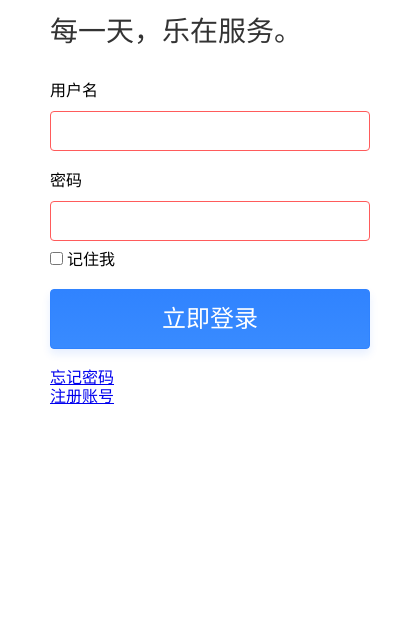
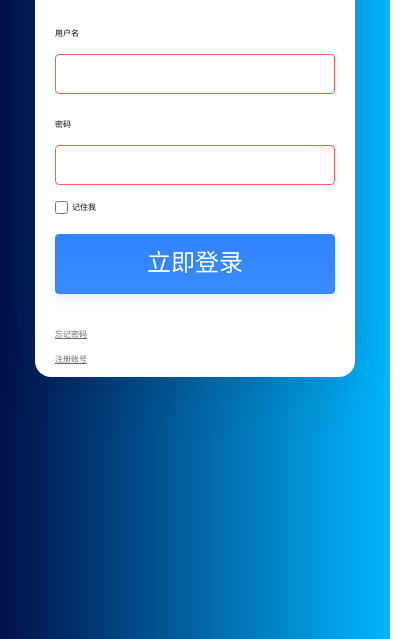
Before and after one commit to tomtiao/threemen-frontend, a plain HTML site: page login/index.html in a window 390 px wide. Shown: the part 205-844 px from the top of the page, 420 px wide, since content can reach past the window. Drawn offline with Linux system fonts and the light colour scheme.

Commit message:
login / register panel oveerhaul

```diff
--- a/login/index.html
+++ b/login/index.html
@@ -11,27 +11,36 @@
 </head>
 
 <body>
+    <div class="wrapper">
         <a href="/" class="logo">
             <img class="logo_img" src="/static/img/three_man.png" alt="Three men">
         </a>
+        <div class="card">
+            <div class="slider_wrapper">
                 <div class="side_slider"></div>
+            </div>
             <div class="login_panel">
                 <h1 class="page_title">欢迎登录平台</h1>
                 <h2 class="page_second_title">每一天，乐在服务。</h2>
                 <form method="POST" class="form">
                     <label for="account" class="account_label label">用户名
-                <input class="account_input input" type="text" name="account" id="account" autocomplete="username" required>
+                        <input class="account_input input" type="text" name="account" id="account" autocomplete="username"
+                            required>
                     </label>
                     <label for="password" class="password_label label">密码
                         <input class="password_input input" type="password" name="password" id="password"
                             autocomplete="current-password" required>
                     </label>
+                    <div class="autologin">
                         <input type="checkbox" id="autologin">
                         <label class="autologin_label" for="autologin">记住我</label>
+                    </div>
                     <button type="submit" class="submit_btn">立即登录</button>
+                </form>
                 <a href="#" class="forget">忘记密码</a>
-        </form>
-        <a href="/register">注册账号</a>
+                <a href="/register" class="register_link">注册账号</a>
+            </div>
+        </div>
     </div>
     <script src="slider.js"></script>
     <script src="login.js"></script>
--- a/login/login.css
+++ b/login/login.css
@@ -1,5 +1,15 @@
 body {
+    height: 100%;
     min-width: 320px;
+    background: linear-gradient(90deg,#021048,#02B6FD);
+}
+
+a, a:visited {
+    color: #666;
+}
+
+a:focus, a:hover {
+    color: #333;
 }
 
 .logo {
@@ -20,36 +30,49 @@ body {
     height: 43px;
 }
 
+.card {
+    display: flex;
+    max-width: 1500px;
+    margin: 5vh auto;
+    border-radius: 16px;
+    box-shadow: 0 4px 32px 0 rgba(10, 14, 29, .02), 0 8px 64px 0 rgba(10, 14, 29, .08);
+    overflow: hidden;
+    background-color: white;
+}
+
+.slider_wrapper {
+    width: 50%;
+    transition: width 0.3s ease;
+    flex-shrink: 0;
+    overflow: hidden;
+}
+
 .side_slider {
-    position: fixed;
-    top: 0;
-    left: 0;
     height: 100%;
-    width: 600px;
-    float: left;
-    overflow: hidden;
+    width: 100%;
     background-repeat: no-repeat;
     background-position: center;
     background-size: cover;
-    transition: width 0.3s ease;
 }
 
 .login_panel {
-    width: 600px;
-    margin-left: 600px;
-    padding: 70px 100px;
+    width: 50%;
+    padding: 80px 90px;
     transition: all 0.3s ease;
+    box-sizing: border-box;
 }
 
 .page_title {
     font-size: 44px;
     font-weight: normal;
+    transition: font-size 0.3s ease;
 }
 
 .page_second_title {
     font-size: 28px;
     font-weight: normal;
     color: #333;
+    transition: font-size 0.3s ease;
 }
 
 .label {
@@ -88,6 +111,7 @@ body {
     box-shadow: 0 5px 8px 0 rgba(24,95,255,.1);
     font-size: 24px;
     font-weight: normal;
+    transition: height, font-size 0.3s ease;
 }
 
 .submit_btn:hover, .submit_btn:focus {
@@ -95,26 +119,17 @@ body {
     background-image: linear-gradient(0deg,#3580eb,#2c79eb);
 }
 
-.more_info_list {
-    visibility: hidden;
-    opacity: 0;
-    list-style-type: none;
-    margin: 0;
-    padding: 0;
-    transition: opacity 0.3s ease;
+.autologin {
+    margin-top: 1rem;
+    display: flex;
+    align-items: center;
 }
 
-.more_info_list.show {
-    visibility: visible;
-    opacity: 1;
+.autologin_label {
+    margin-left: 0.25rem;
 }
 
-.more_info_list .list_item {
-    line-height: 2;
+.register_link, .forget {
+    display: block;
+    margin-top: 1rem;
 }
-
-.agreement_label {
-    color: #aaa;
-    font-size: 13px;
-    line-height: 30px;
-}
--- a/login/login.js
+++ b/login/login.js
@@ -22,7 +22,7 @@ function submitHandler() {
             e.preventDefault();
             submit().then(data => {
                 if (data['flag']) {
-                    history.replaceState('/');
+                    location.replace('/');
                 }
             }); // TODO: 处理返回值
         }
--- a/login/login_dynamic.css
+++ b/login/login_dynamic.css
@@ -1,41 +1,68 @@
-@media (max-width: 1200px) {
-    .side_slider {
-        width: 240px;
+@media (max-width: 1600px) {
+    .card {
+        top: 5%;
+        max-width: 1300px;
     }
 
     .login_panel {
-        margin-left: 240px;
+        padding: 64px 80px;
+    }
+}
+
+@media (max-width: 1300px) {
+    .card {
+        max-width: 1000px;
+    }
+
+    .login_panel {
+        padding: 54px 72px;
     }
 }
 
 @media (max-width: 1000px) {
-    .logo {
-        position: relative;
-    }
-
-    .side_slider {
-        display: none;
+    .card {
+        max-width: 800px;
+        font-size: 14px;
     }
 
     .login_panel {
-        margin-left: 0;
+        width: 65%;
+        padding: 24px 54px;
+    }
+
+    .slider_wrapper {
+        width: 35%;
     }
 }
 
-@media (max-width: 580px) {
+@media (max-width: 800px) {
+    .card {
+        max-width: 480px;
+        font-size: 12px;
+    }
+
     .login_panel {
-        width: 320px;
+        padding: 18px 40px;
+        width: 100%;
+    }
+
+    .slider_wrapper {
+        width: 0;
     }
 }
 
 @media (max-width: 480px) {
+    .card {
+        max-width: 320px;
+        font-size: 8px;
+    }
+
     .login_panel {
-        padding: 50px;
+        padding: 12px 20px;
+        width: 100%;
+    }
+
+    .slider_wrapper {
+        display: none;
     }
 }
-
-@media (max-width: 380px) {
-    .login_panel {
-        padding: 50px 25px;
-    }
-}
--- a/register/register.css
+++ b/register/register.css
@@ -1,5 +1,15 @@
 body {
+    height: 100%;
     min-width: 320px;
+    background: linear-gradient(90deg,#021048,#02B6FD);
+}
+
+a, a:visited {
+    color: #666;
+}
+
+a:focus, a:hover {
+    color: #333;
 }
 
 .logo {
@@ -20,36 +30,49 @@ body {
     height: 43px;
 }
 
+.card {
+    display: flex;
+    max-width: 1500px;
+    margin: 5vh auto;
+    border-radius: 16px;
+    box-shadow: 0 4px 32px 0 rgba(10, 14, 29, .02), 0 8px 64px 0 rgba(10, 14, 29, .08);
+    overflow: hidden;
+    background-color: white;
+}
+
+.slider_wrapper {
+    width: 50%;
+    transition: width 0.3s ease;
+    flex-shrink: 0;
+    overflow: hidden;
+}
+
 .side_slider {
-    position: fixed;
-    top: 0;
-    left: 0;
     height: 100%;
-    width: 600px;
-    float: left;
-    overflow: hidden;
+    width: 100%;
     background-repeat: no-repeat;
     background-position: center;
     background-size: cover;
-    transition: width 0.3s ease;
 }
 
 .register_panel {
-    width: 600px;
-    margin-left: 600px;
-    padding: 70px 100px;
+    width: 50%;
+    padding: 80px 90px;
     transition: all 0.3s ease;
+    box-sizing: border-box;
 }
 
 .page_title {
     font-size: 44px;
     font-weight: normal;
+    transition: font-size 0.3s ease;
 }
 
 .page_second_title {
     font-size: 28px;
     font-weight: normal;
     color: #333;
+    transition: font-size 0.3s ease;
 }
 
 .label {
@@ -65,6 +88,7 @@ body {
     border-radius: 4px;
     border: 1px solid #666;
     box-sizing: border-box;
+    transition: border-color 0.3s ease;
 }
 
 .input:focus {
@@ -87,6 +111,7 @@ body {
     box-shadow: 0 5px 8px 0 rgba(24,95,255,.1);
     font-size: 24px;
     font-weight: normal;
+    transition: height, font-size 0.3s ease;
 }
 
 .submit_btn:hover, .submit_btn:focus {
@@ -94,26 +119,17 @@ body {
     background-image: linear-gradient(0deg,#3580eb,#2c79eb);
 }
 
-.more_info_list {
-    visibility: hidden;
-    opacity: 0;
-    list-style-type: none;
-    margin: 0;
-    padding: 0;
-    transition: opacity 0.3s ease;
+.autologin {
+    margin-top: 1rem;
+    display: flex;
+    align-items: center;
 }
 
-.more_info_list.show {
-    visibility: visible;
-    opacity: 1;
+.autologin_label {
+    margin-left: 0.25rem;
 }
 
-.more_info_list .list_item {
-    line-height: 2;
+.login_link, .forget {
+    display: block;
+    margin-top: 1rem;
 }
-
-.securityCode_img {
-    margin: 1rem 0;
-    height: 32px;
-    cursor: pointer;
-}
--- a/register/register.js
+++ b/register/register.js
@@ -19,7 +19,7 @@ function submitHandler() {
             submit()
                 .then(data => {
                     if (data['flag']) {
-                        history.replaceState('/');
+                        location.replace('/');
                     }
                 }); // TODO: 处理返回值
         }
--- a/register/register_dynamic.css
+++ b/register/register_dynamic.css
@@ -1,41 +1,67 @@
-@media (max-width: 1200px) {
-    .side_slider {
-        width: 240px;
+@media (max-width: 1600px) {
+    .card {
+        max-width: 1300px;
     }
 
     .register_panel {
-        margin-left: 240px;
+        padding: 64px 80px;
+    }
+}
+
+@media (max-width: 1300px) {
+    .card {
+        max-width: 1000px;
+    }
+
+    .register_panel {
+        padding: 54px 72px;
     }
 }
 
 @media (max-width: 1000px) {
-    .logo {
-        position: relative;
-    }
-
-    .side_slider {
-        display: none;
+    .card {
+        max-width: 800px;
+        font-size: 14px;
     }
 
     .register_panel {
-        margin-left: 0;
+        width: 65%;
+        padding: 24px 54px;
+    }
+
+    .slider_wrapper {
+        width: 35%;
     }
 }
 
-@media (max-width: 580px) {
+@media (max-width: 800px) {
+    .card {
+        max-width: 480px;
+        font-size: 12px;
+    }
+
     .register_panel {
-        width: 320px;
+        padding: 18px 40px;
+        width: 100%;
+    }
+
+    .slider_wrapper {
+        width: 0;
     }
 }
 
 @media (max-width: 480px) {
+    .card {
+        max-width: 320px;
+        font-size: 8px;
+    }
+
     .register_panel {
-        padding: 50px;
+        padding: 12px 20px;
+        width: 100%;
+    }
+
+    .slider_wrapper {
+        display: none;
     }
 }
-
-@media (max-width: 380px) {
-    .register_panel {
-        padding: 50px 25px;
-    }
-}
```
Also changed, not shown: register/index.html (+7 -2 lines). Lines whose indentation alone changed are shown as unchanged.
